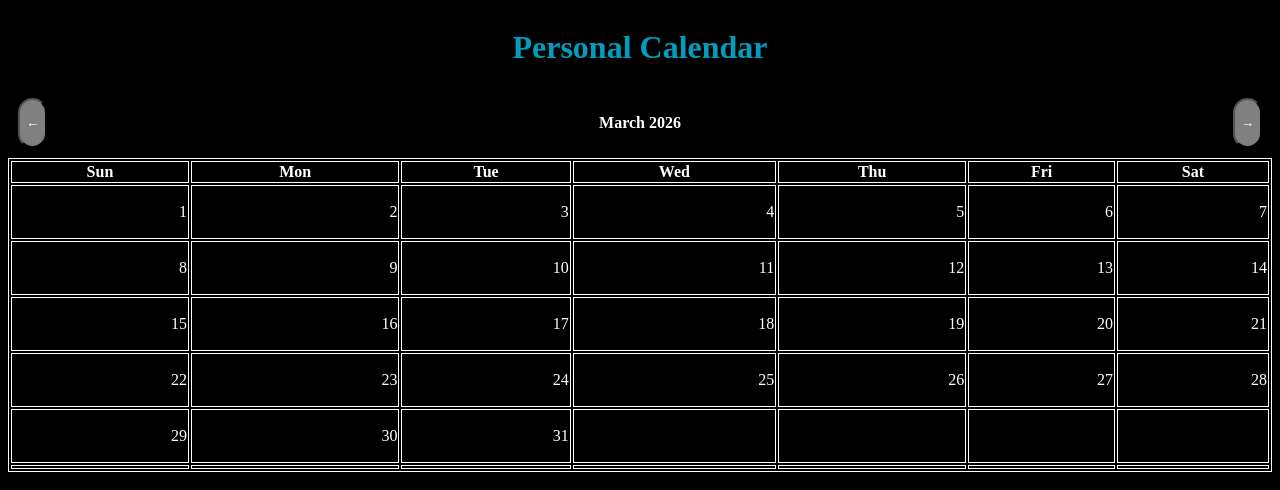
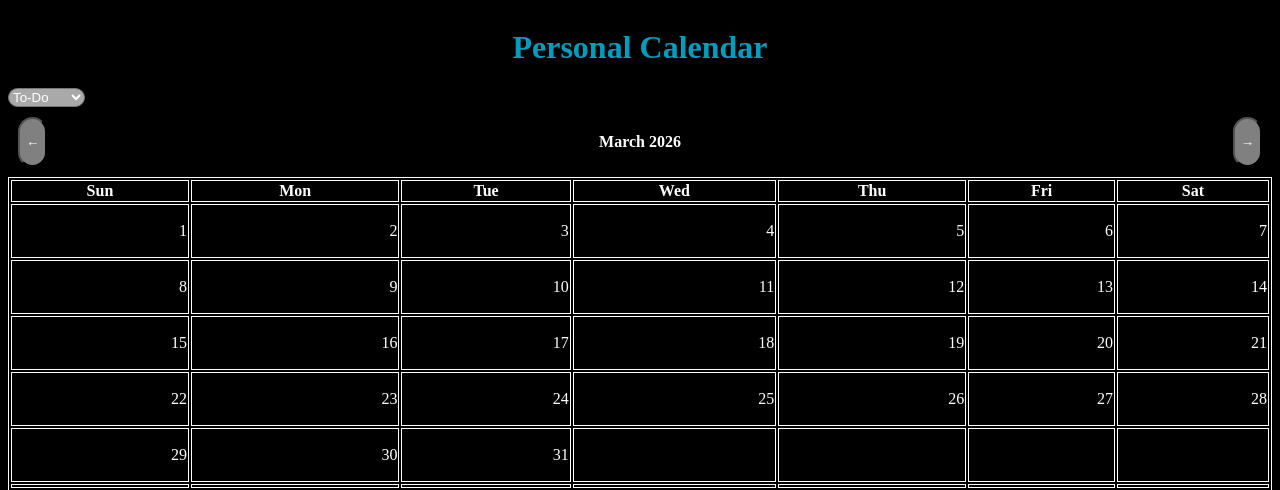
Before and after one commit to matthewhogan22/To_Do_Site, a Flask app: page /calendar in a window 1280 px wide. Shown: the top 490 px of the page. Run offline with Flask 3, Linux system fonts and the light colour scheme.

Commit message:
Page navigation added to calendar

```diff
--- a/backend/static/calendar.css
+++ b/backend/static/calendar.css
@@ -51,3 +51,9 @@ table, th, td {
     background-color: grey;
     border-radius: 15px;
 }
+
+.interact-dropdown {
+    color: #FFFFFF;
+    background-color: darkgray;
+    border-radius: 15px;
+}
--- a/backend/static/calendar.js
+++ b/backend/static/calendar.js
@@ -108,4 +108,12 @@ jQuery(async function($) {
         var newDayOfWeekOfMonth = newFirstDayOfMonth.getDay();
         format_calendar(newDayOfWeekOfMonth + 1)
     });
+
+    const dropdown = document.getElementById("pages");
+    if (dropdown) {
+        dropdown.addEventListener("change", function () {
+            const selectedPage = this.value;
+            window.location.href = selectedPage;
+        });
+    }
 });
--- a/backend/templates/calendar.html
+++ b/backend/templates/calendar.html
@@ -12,6 +12,12 @@
         <h1 class="site-header">
             Personal Calendar
         </h1>
+    </div>
+    <div class="interact-buttons">
+        <select name="pages" id="pages" class="interact-dropdown">
+            <option value="/">To-Do</option>
+            <option value="/calendar">Calendar</option>
+        </select>
     </div>
     <div class="calendar-header">
         <button id="back-month" class="month-button">←</button>
```
